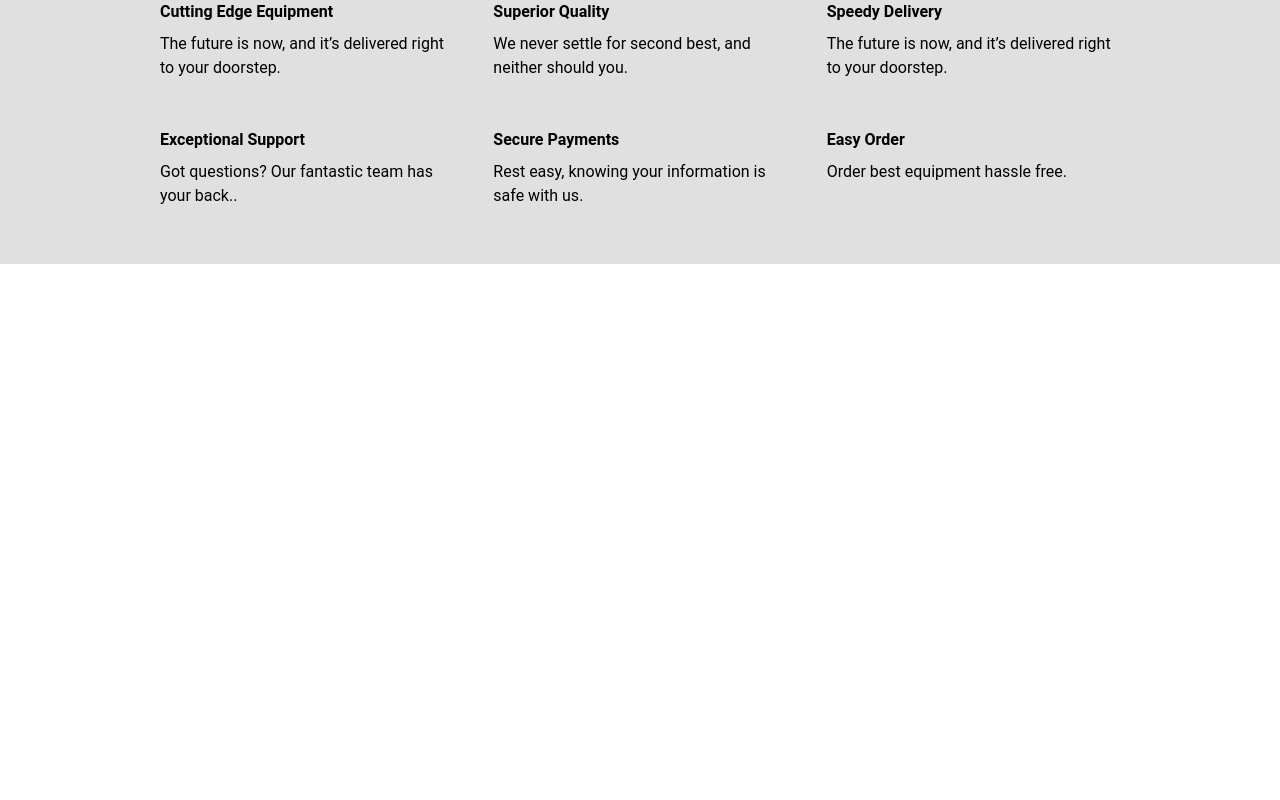
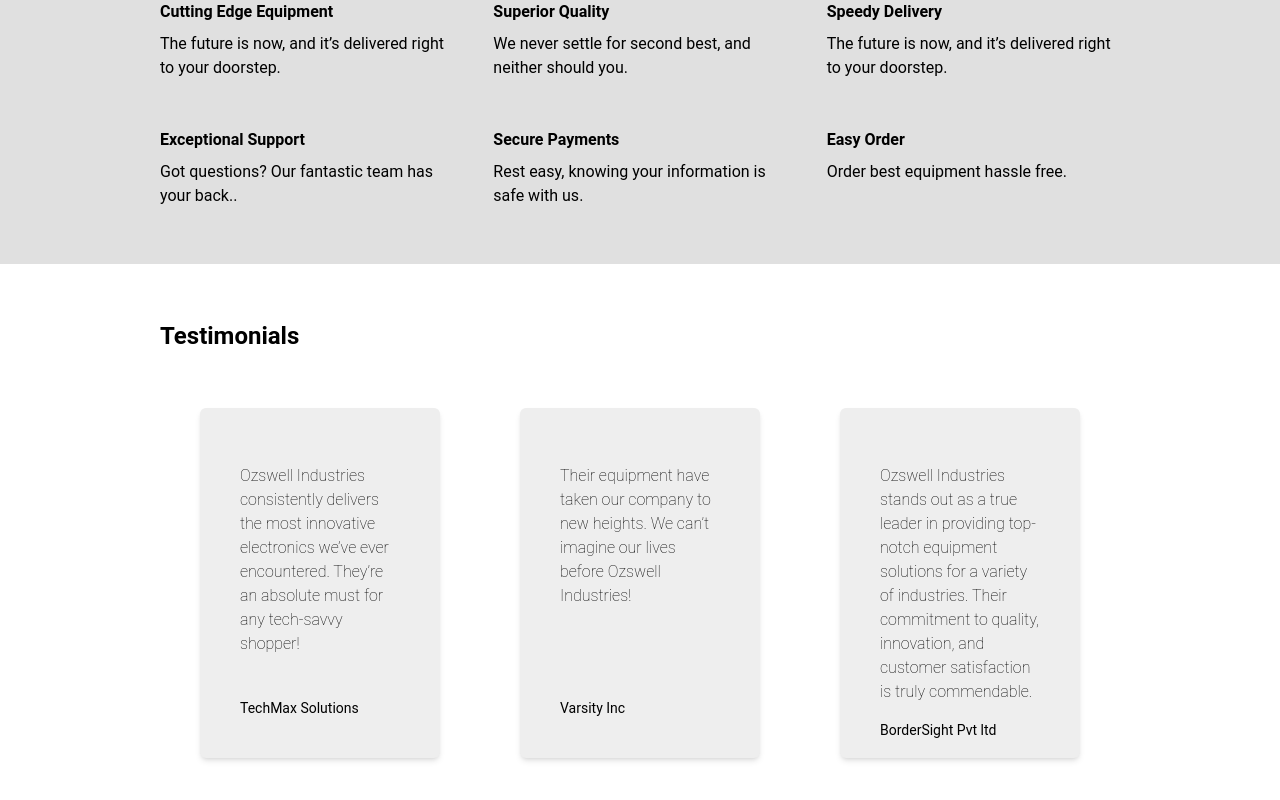
Before and after one commit to governedbyprudence/ecomPortfolio, a React (Vite) app: page / in a window 1280 px wide. Shown: the part 832-1632 px from the top of the page. Before the commit the page ends 1096 px from the top, so only its background shows below. Built offline with nearby package versions, Linux system fonts and the light colour scheme.

Commit message:
Testimonials added to landing page

```diff
--- a/src/core/components/offer.jsx
+++ b/src/core/components/offer.jsx
@@ -30,7 +30,7 @@ function OfferBanner ()
                 </div>
             </div>
         </div>
-    )
+    );
 }
 
 export default OfferBanner;
--- /dev/null
+++ b/src/core/components/testimonials.jsx
@@ -0,0 +1,27 @@
+
+const TestimonialCard = (props)=>{
+    const feedback=props.feedback;
+    const author = props.author;
+    return (
+        <div className=" bg-gray-200 rounded-md max-h-[350px] m-10 p-10 shadow-md" >
+            <h1 className="py-4 min-h-[250px] font-thin">{feedback}</h1>
+            <h6 className="text-sm">{author}</h6>
+        </div>
+    );
+}
+
+function Testimonials (){
+    return (
+        <div className="min-h-[600px] px-20 md:px-40 py-10">
+            <h1 className="text-2xl my-4 font-bold">Testimonials</h1>
+            <div className="grid grid-cols-1 md:grid-cols-2 lg:grid-cols-3">
+            <TestimonialCard author="TechMax Solutions" feedback="Ozswell Industries consistently delivers the most innovative electronics we’ve ever encountered. They’re an absolute must for any tech-savvy shopper!"/>
+            <TestimonialCard author="Varsity Inc" feedback="Their equipment have taken our company to new heights. We can’t imagine our lives before Ozswell Industries!"/>
+            <TestimonialCard author="BorderSight Pvt ltd" feedback="Ozswell Industries stands out as a true leader in providing top-notch equipment solutions for a variety of industries. Their commitment to quality, innovation, and customer satisfaction is truly commendable. "/>
+
+            </div>
+        </div>
+    );
+}
+
+export default Testimonials;
--- a/src/core/routes/homepage.jsx
+++ b/src/core/routes/homepage.jsx
@@ -1,12 +1,14 @@
 import { CustomNavbar } from "../components/navbar";
 import Hero from "../components/Hero";
 import OfferBanner from "../components/offer";
+import Testimonials from "../components/testimonials";
 export const HomePage=()=>{
     return (
         <div>
         <CustomNavbar/>
         <Hero/>
         <OfferBanner/>
+        <Testimonials/>
         </div>
     );
 }
```
